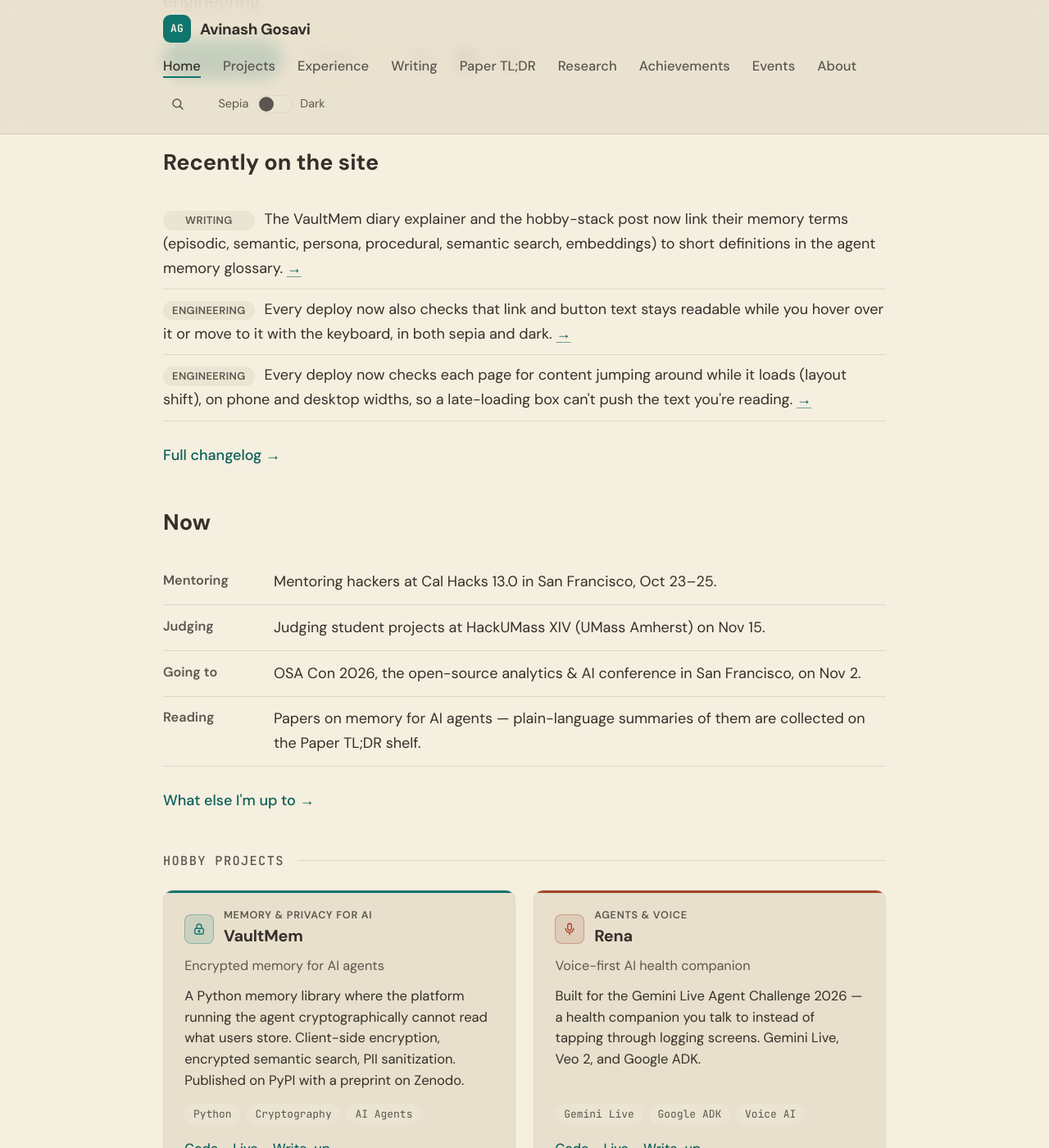
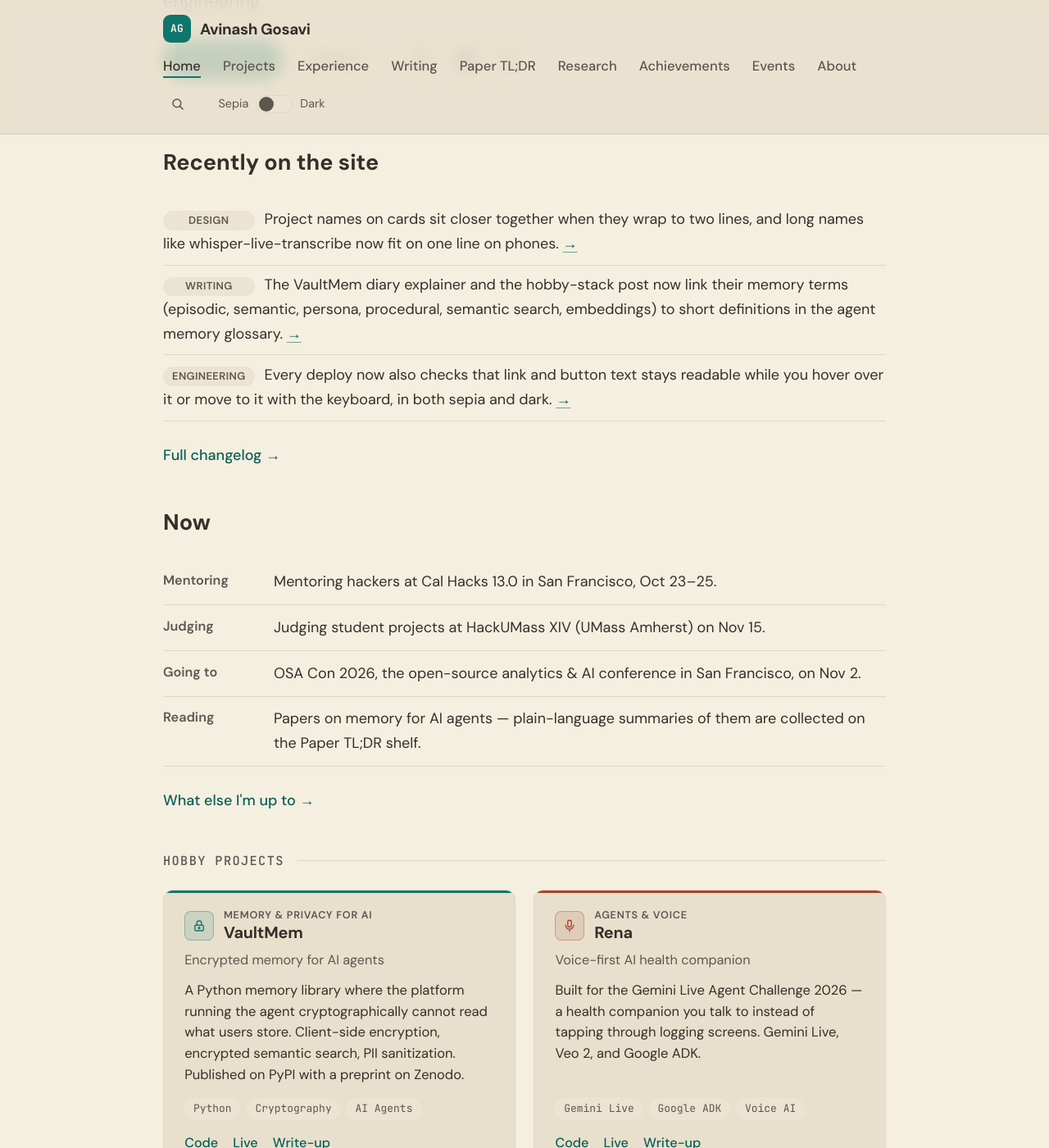
Before and after one commit to aag1091-alt/avinashgosavi.com, a Jekyll site: the page built from index.md, in a window 1280 px wide and 1400 px high, scrolled down 559 px. Shown: the whole window at 82% size. Built offline with Jekyll 4.4.1, drawn with Linux system fonts in a browser that asks for light colours.

Commit message:
Project card names: tighter line-height, fit long names on one line on phones
Co-Authored-By: Claude <noreply@anthropic.com>

```diff
--- a/_data/changelog.yml
+++ b/_data/changelog.yml
@@ -1,5 +1,9 @@
 # Public changelog shown on /changelog and (latest 3) on the homepage.
 # Newest first. desk: Writing | Design | Engineering
+- date: 2026-10-25
+  desk: Design
+  text: Project names on cards sit closer together when they wrap to two lines, and long names like whisper-live-transcribe now fit on one line on phones.
+  link: /projects/
 - date: 2026-10-24
   desk: Writing
   text: The VaultMem diary explainer and the hobby-stack post now link their memory terms (episodic, semantic, persona, procedural, semantic search, embeddings) to short definitions in the agent memory glossary.
--- a/assets/css/style.css
+++ b/assets/css/style.css
@@ -506,6 +506,13 @@ input:focus-visible {
   font-weight: 700;
   margin: 0;
   letter-spacing: -0.01em;
+  /* body line-height (~1.9) left two-line names looking double-spaced */
+  line-height: 1.3;
+}
+
+/* Phones: a touch smaller so "whisper-live-transcribe" stays on one line at 375px */
+@media (max-width: 400px) {
+  .project-name { font-size: 1.04rem; }
 }
 
 .project-tagline {
```
